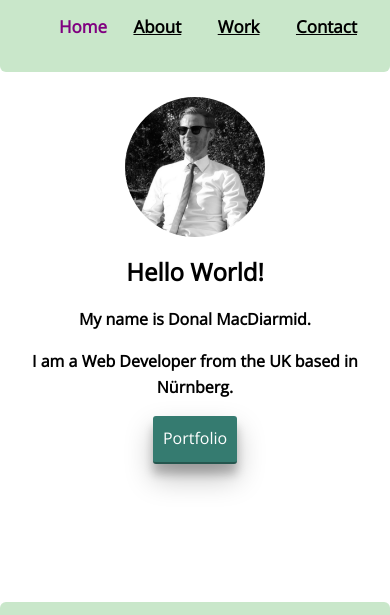
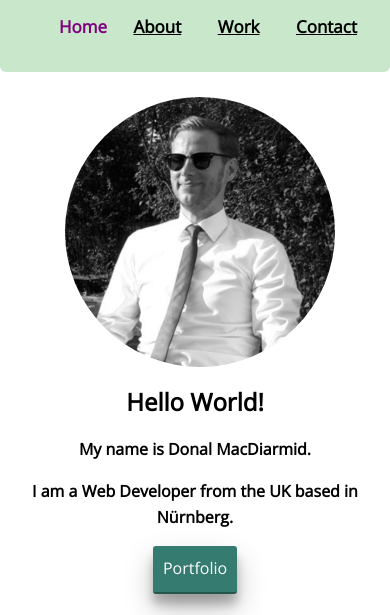
Before and after one commit to DonalMac/Portfolio, a plain HTML site: page index.html in a window 390 px wide. Shown: the part 137-752 px from the top of the page. Drawn offline with nearby package versions, Linux system fonts and the light colour scheme.

Commit message:
Profile Pic Medium css

```diff
--- a/css/styles.css
+++ b/css/styles.css
@@ -460,6 +460,12 @@ button:focus,
     padding-left: 10px;
   }
 
+  .profile__portrait {
+    margin-left: 10px;
+    width: 270px;
+    height: auto;
+  }
+
 }
 
 /* if the browser window is between 500px and 750px (eg. phones or tablets) just 2fr shall be used */
```
